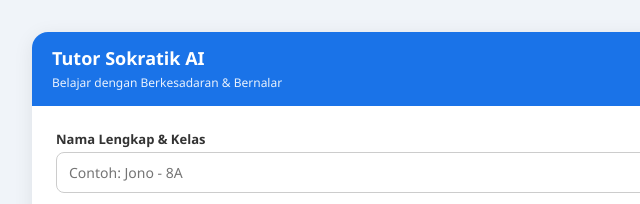
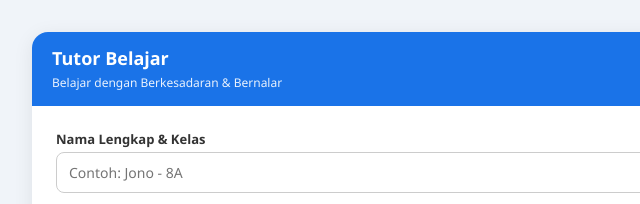
Before and after one commit to dzep-apps27/Tutor-Belajar-Mandiri, a plain HTML site: page index.html in a window 1280 px wide. Shown: the top 204 px of the page, 248-888 px from the left. Drawn offline with Linux system fonts and the light colour scheme.

Commit message:
Update index.html

```diff
--- a/index.html
+++ b/index.html
@@ -3,7 +3,7 @@
 <head>
   <meta charset="UTF-8">
   <meta name="viewport" content="width=device-width, initial-scale=1.0">
-  <title>Tutor Sokratik</title>
+  <title>Tutor Belajar</title>
   <style>
     * { box-sizing: border-box; font-family: 'Segoe UI', Tahoma, Geneva, Verdana, sans-serif; }
     html, body { margin: 0; padding: 0; height: 100%; background: #f0f4f9; }
@@ -84,7 +84,7 @@
 <div class="container">
   <div class="header">
     <div>
-      <h2>Tutor Sokratik AI</h2>
+      <h2>Tutor Belajar</h2>
       <span id="info-sesi">Belajar dengan Berkesadaran & Bernalar</span>
     </div>
     <button id="btn-reset" class="btn-reset" style="display:none;" onclick="resetSesi()">Ganti Topik</button>
```
